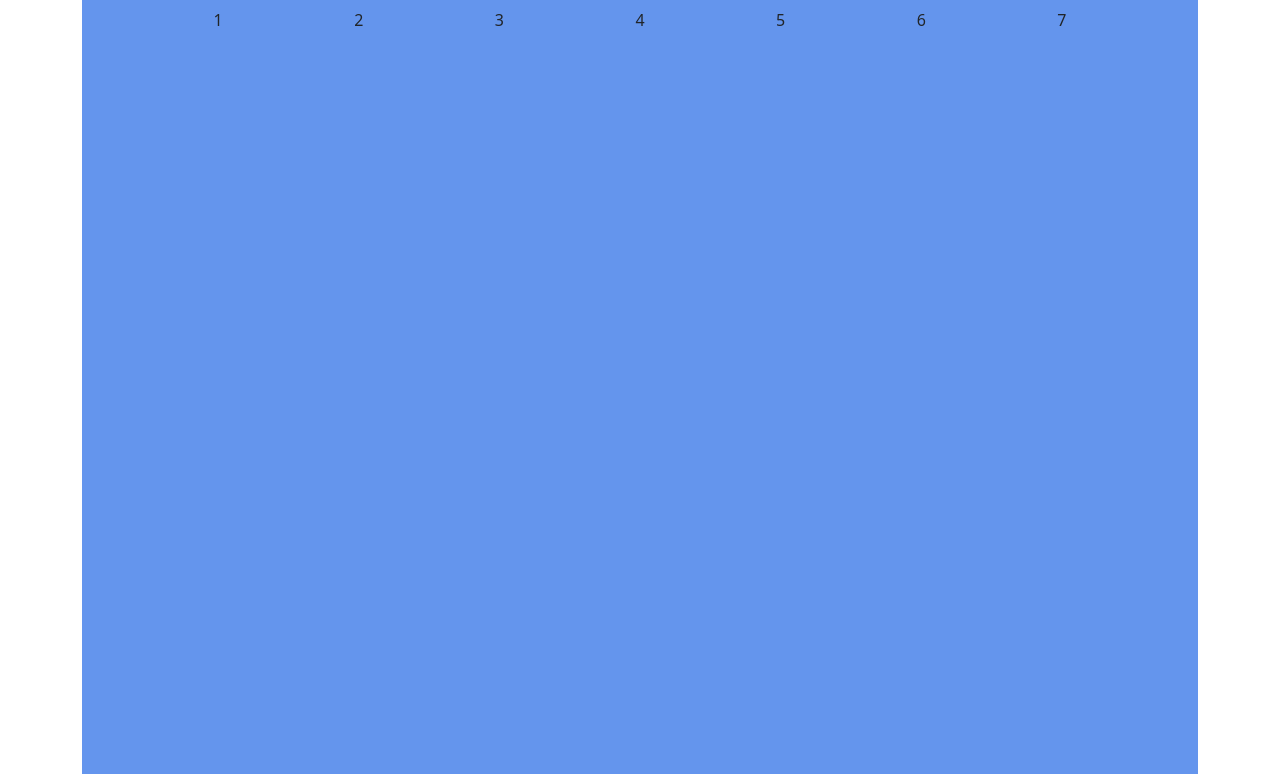
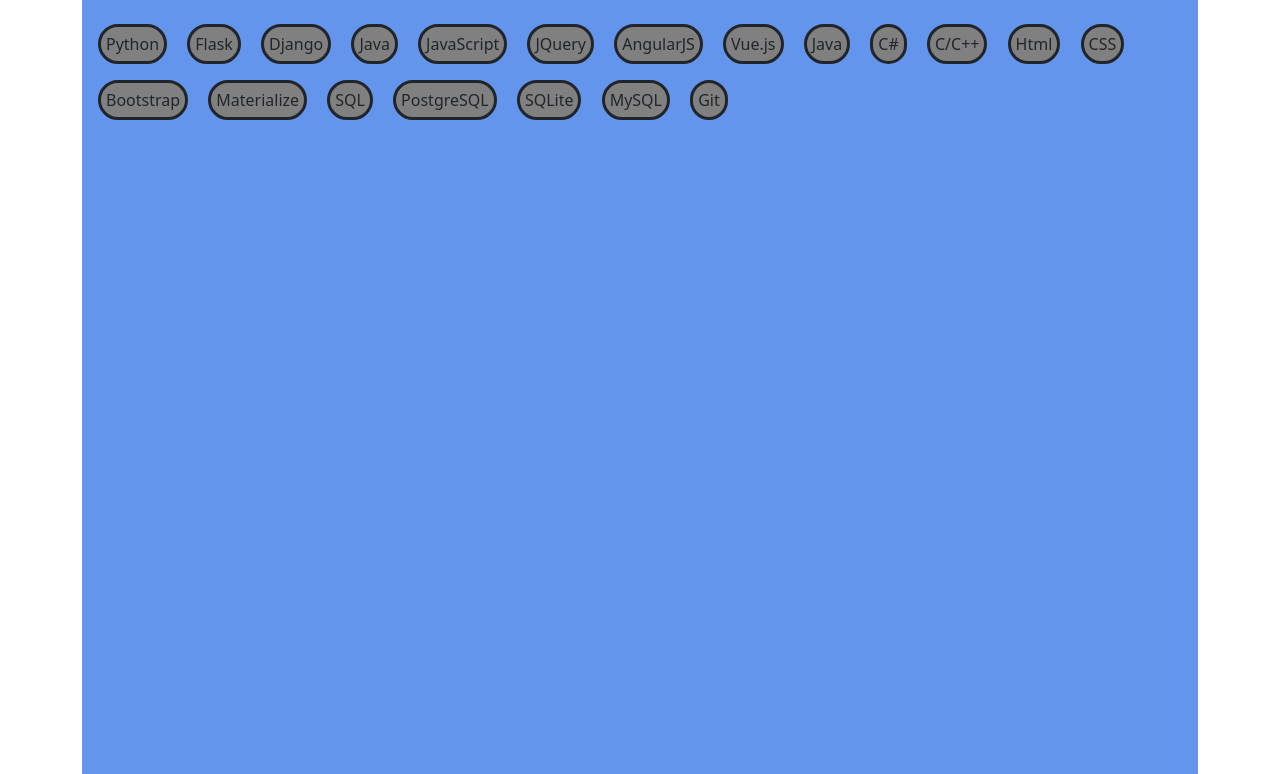
Before and after one commit to MiltonVilchez/MyLittlePortfolio, a Flask app: page / in a window 1280 px wide. Shown: the part 824-1598 px from the top of the page. Run offline with Flask 2, Linux system fonts and the light colour scheme.

Commit message:
Seccion de tecnologias listo sin disenio

```diff
--- a/static/style/estilos.css
+++ b/static/style/estilos.css
@@ -16,4 +16,14 @@
 #descripcion {
   background: red;
 }
+
+#tecLabel {
+  border-style: solid;
+  border-radius: 150px;
+  background: gray;
+  display: inline-block;
+  padding: 5px;
+  margin-left: 1rem;
+  margin-top: 1rem;
+}
 /*# sourceMappingURL=estilos.css.map */
--- a/static/style/estilos.scss
+++ b/static/style/estilos.scss
@@ -15,3 +15,13 @@
 #descripcion{
     background: red;
 }
+
+#tecLabel{
+    border-style: solid;
+    border-radius: 150px;
+    background: gray;
+    display: inline-block;
+    padding: 5px;
+    margin-left: 1rem;
+    margin-top: 1rem;
+}
--- a/templates/index.html
+++ b/templates/index.html
@@ -26,6 +26,7 @@
             <div style="height: 100%;" class="row">
                 <!--Seccion descripcion-->
                 <div id="descripcion" class="col-sm-6 col-md-6 col-lg-7 align-self-center">
+                    <h1>HELLO</h1>
                     <p>Lorem ipsum dolor sit amet consectetur adipisicing elit. Laudantium distinctio quasi deleniti
                         earum corrupti eos molestiae minus, iste nesciunt saepe fuga odio, necessitatibus nemo quos
                         animi, esse accusantium neque possimus?</p>
@@ -43,16 +44,29 @@
         </div>
 
         <!--seccion tecnologias -->
-        <div style="height: 100%;background: cornflowerblue;">
+        <div style="height:100%;background: cornflowerblue;">
             <h5>I have worked with:</h5>
-            <div class="d-flex justify-content-evenly">
-                <label for="">1</label>
-                <label for="">2</label>
-                <label for="">3</label>
-                <label for="">4</label>
-                <label for="">5</label>
-                <label for="">6</label>
-                <label for="">7</label>
+            <div>
+                <label id="tecLabel">Python</label>
+                <label id="tecLabel">Flask</label>
+                <label id="tecLabel">Django</label>
+                <label id="tecLabel">Java</label>
+                <label id="tecLabel">JavaScript</label>
+                <label id="tecLabel">JQuery</label>
+                <label id="tecLabel">AngularJS</label>
+                <label id="tecLabel">Vue.js</label>
+                <label id="tecLabel">Java</label>
+                <label id="tecLabel">C#</label>
+                <label id="tecLabel">C/C++</label>
+                <label id="tecLabel">Html</label>
+                <label id="tecLabel">CSS</label>
+                <label id="tecLabel">Bootstrap</label>
+                <label id="tecLabel">Materialize</label>
+                <label id="tecLabel">SQL</label>
+                <label id="tecLabel">PostgreSQL</label>
+                <label id="tecLabel">SQLite</label>
+                <label id="tecLabel">MySQL</label>
+                <label id="tecLabel">Git</label>
             </div>
         </div>
 
@@ -120,5 +134,8 @@
         </section>
     </main>
 </body>
+<script>
+
+</script>
 
 </html>
```
Also changed, not shown: 3 other files.
